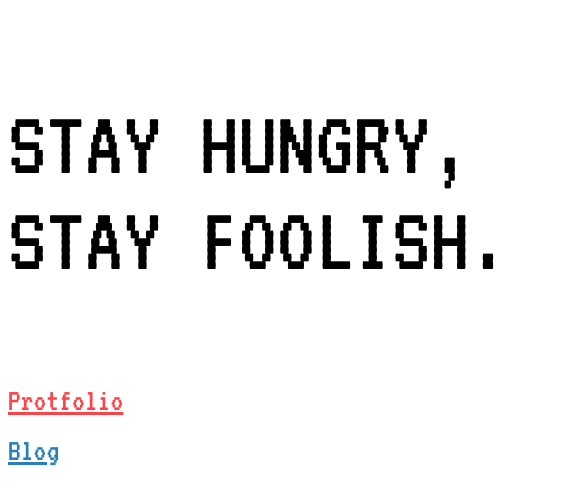
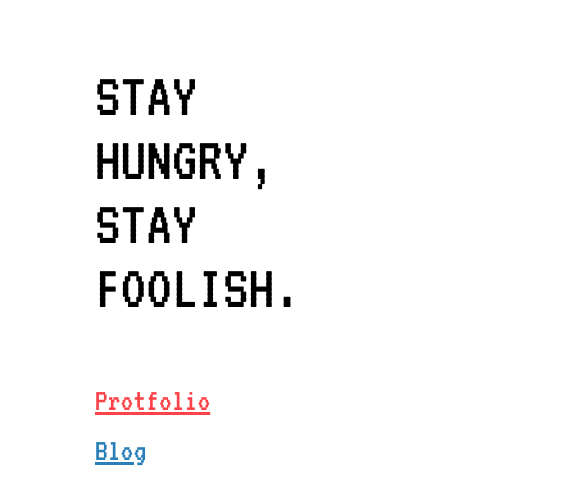
Before and after one commit to nivesh2/nivesh2.github.io, a plain HTML site: page index.html in a window 390 px wide. Shown: the top 504 px of the page, 585 px wide, since content can reach past the window. Drawn offline with Linux system fonts and the light colour scheme.

Commit message:
small device issue fixed

```diff
--- a/index.html
+++ b/index.html
@@ -23,6 +23,15 @@
       a { font-weight: 100; font-size: 2em; font-family: 'VT323', monospace;}
       #portfolio { color: #FC4349}
       #blog { color: #2980B9 }
+
+      @media only screen and (max-width: 500px) {
+          .container {
+            width: 200px;
+          }
+          #quote {
+              font-size: 4em;
+          }
+      }
     </style>
 
   </head>
```
